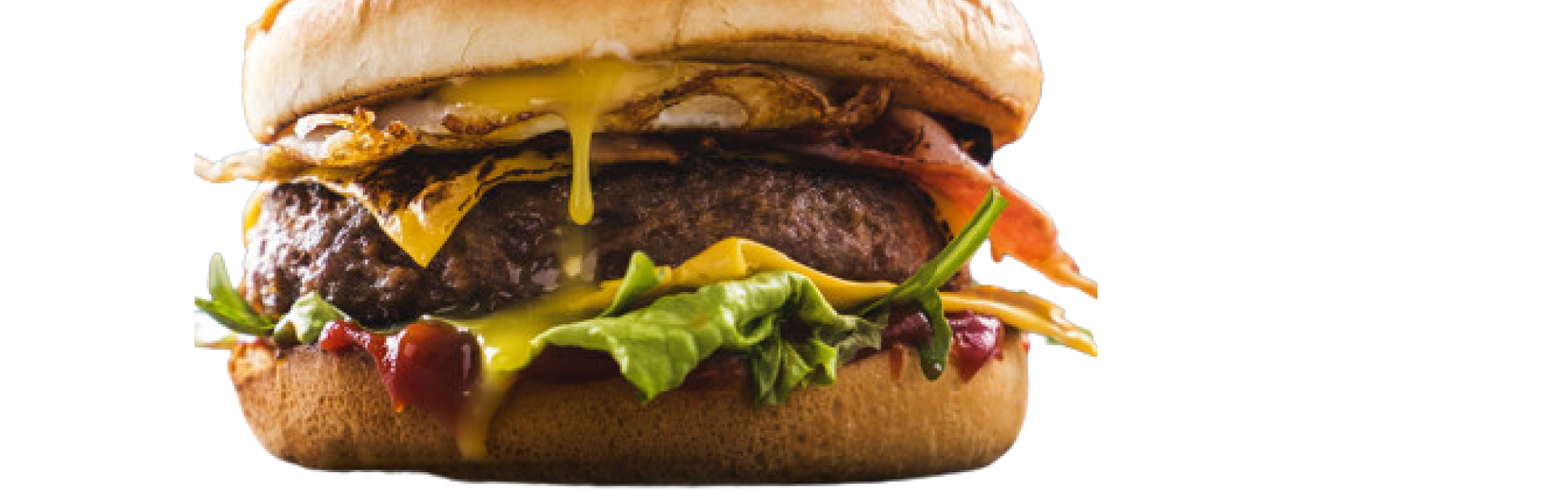
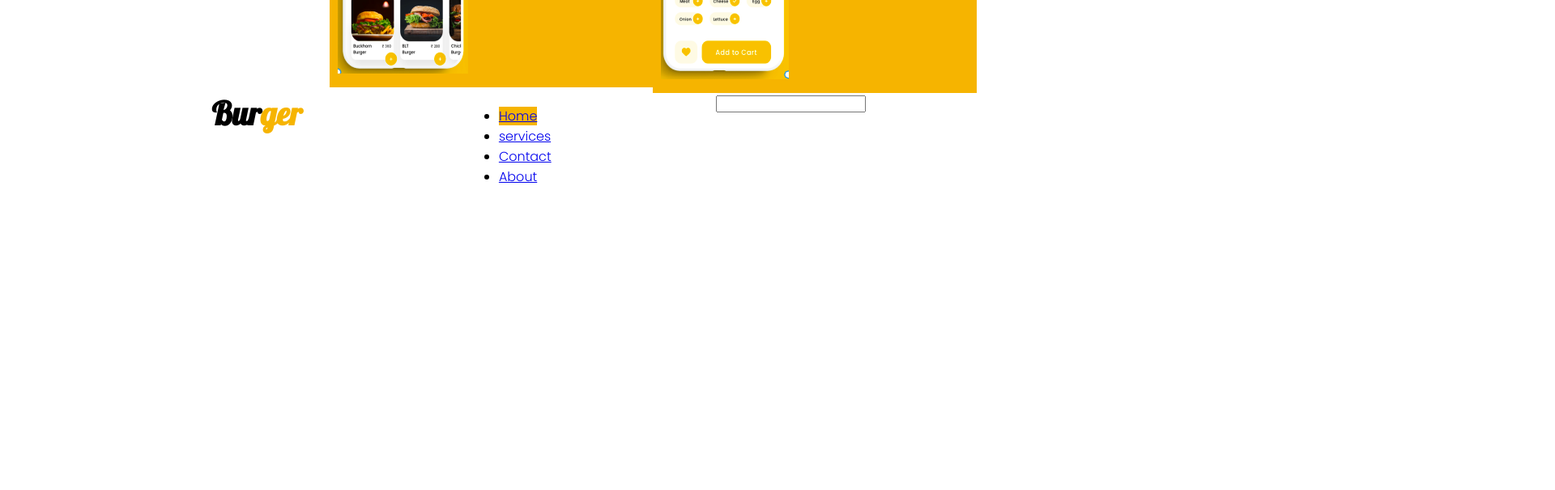
Before and after one commit to SusanMageto/Burger_palace, a plain HTML site: page index.html in a window 1280 px wide. Shown: the part 3350-3956 px from the top of the page at 81% size, 1920 px wide, since content can reach past the window. After the commit the page ends 3605 px from the top, so only its background shows below. Drawn offline with Linux system fonts and the light colour scheme.

Commit message:
resize images

```diff
--- a/style.css
+++ b/style.css
@@ -1,6 +1,11 @@
+@import url('https://fonts.googleapis.com/css2?family=Lobster&display=swap');
+@import url('https://fonts.googleapis.com/css2?family=Lobster&family=Poppins:wght@300&display=swap');
 nav{
   height: 70px;
   width: 100%;
+}
+body {
+  font-family: 'Poppins', sans-serif;
 }
 label.logo{
   line-height: 80px;
@@ -12,7 +17,7 @@ label.logo{
   font-size: 40px;
   font-weight: bolder;
   margin-left: 50px;
-  font-family: Lobster;
+  font-family: 'Lobster', cursive;
 }
 nav ul{
   float: right;
@@ -67,7 +72,8 @@ width: 50%
   width: 50%;
 }
 .column img {
-  transform: translate(-400px, 370px);
+  width: 50%;
+  height: 60%
 }
 .row:after {
   content:"";
@@ -109,6 +115,10 @@ width: 50%
   border-color: #F6B400;
   margin-top: 60px;
 }
+.compart img {
+  width: 50%;
+  height: 60;
+}
 #bur-logo {
   color: #F6B400;
 }
@@ -127,6 +137,10 @@ width: 50%
   border: white;
   padding: 10px;
 }
+.menu-child img {
+  width: 100%;
+  height: 90%;
+}
 .float-container {
   display: flex;
   flex-direction: row;
```
Also changed, not shown: index.html (+0 -14 lines).
